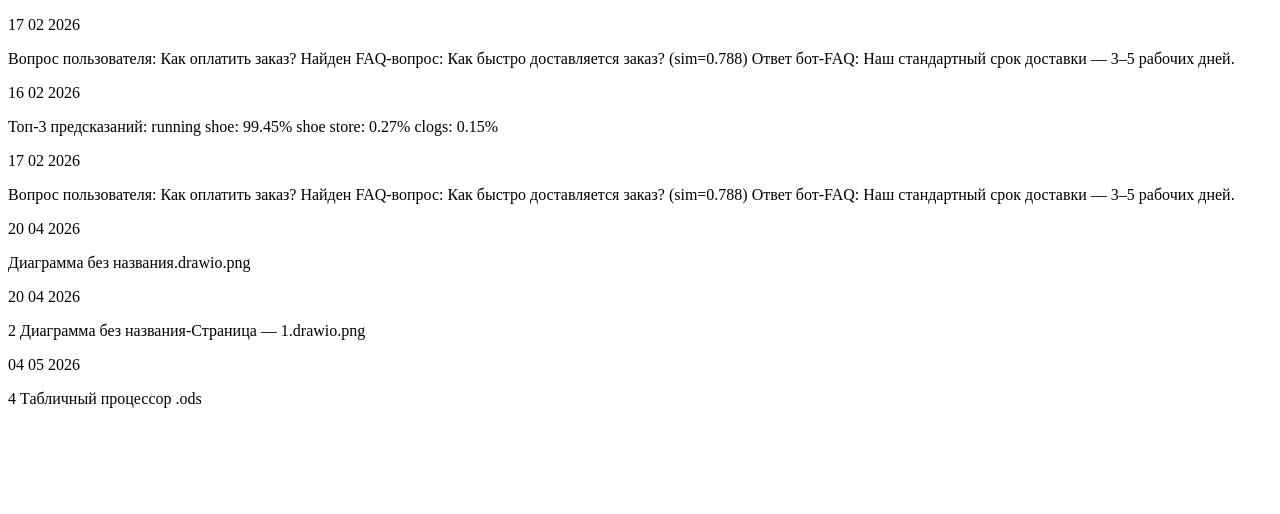
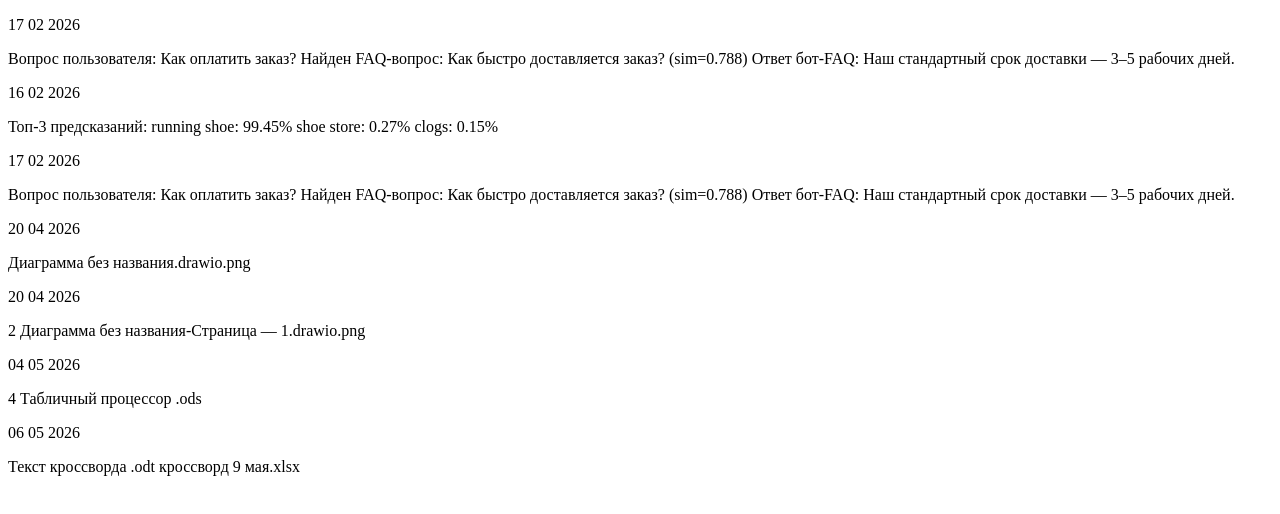
Before and after one commit to Arina28-am/jan, a plain HTML site: page index.html in a window 1280 px wide. Drawn offline with Linux system fonts and the light colour scheme.

Commit message:
Update index.html

```diff
--- a/index.html
+++ b/index.html
@@ -29,5 +29,9 @@ clogs: 0.15%
     <p>04 05 2026</p>
 4 Табличный процессор .ods
 
+ <p>06 05 2026</p>
+    Текст кроссворда .odt
+    кроссворд 9 мая.xlsx
+
     </body>
 </html>
```
